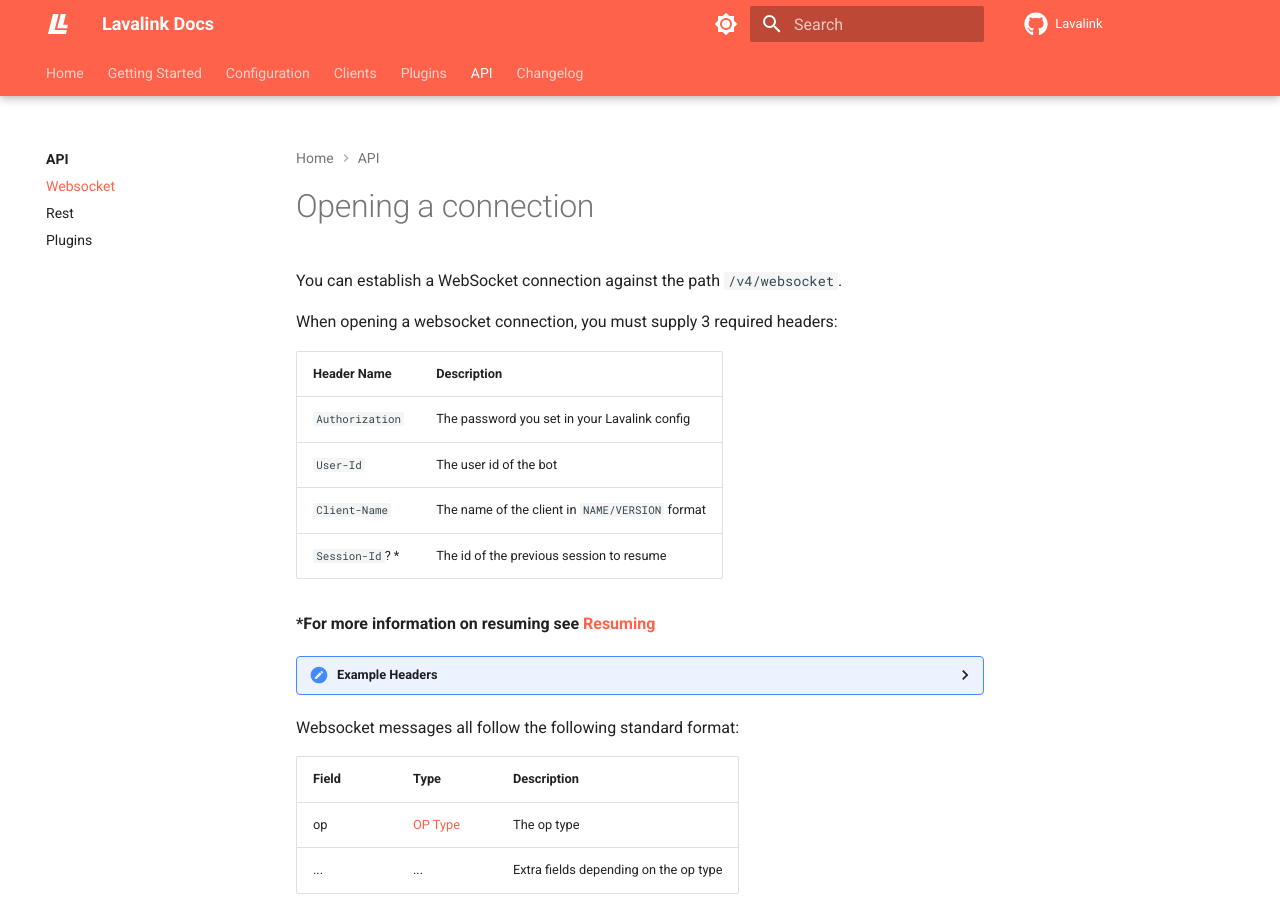
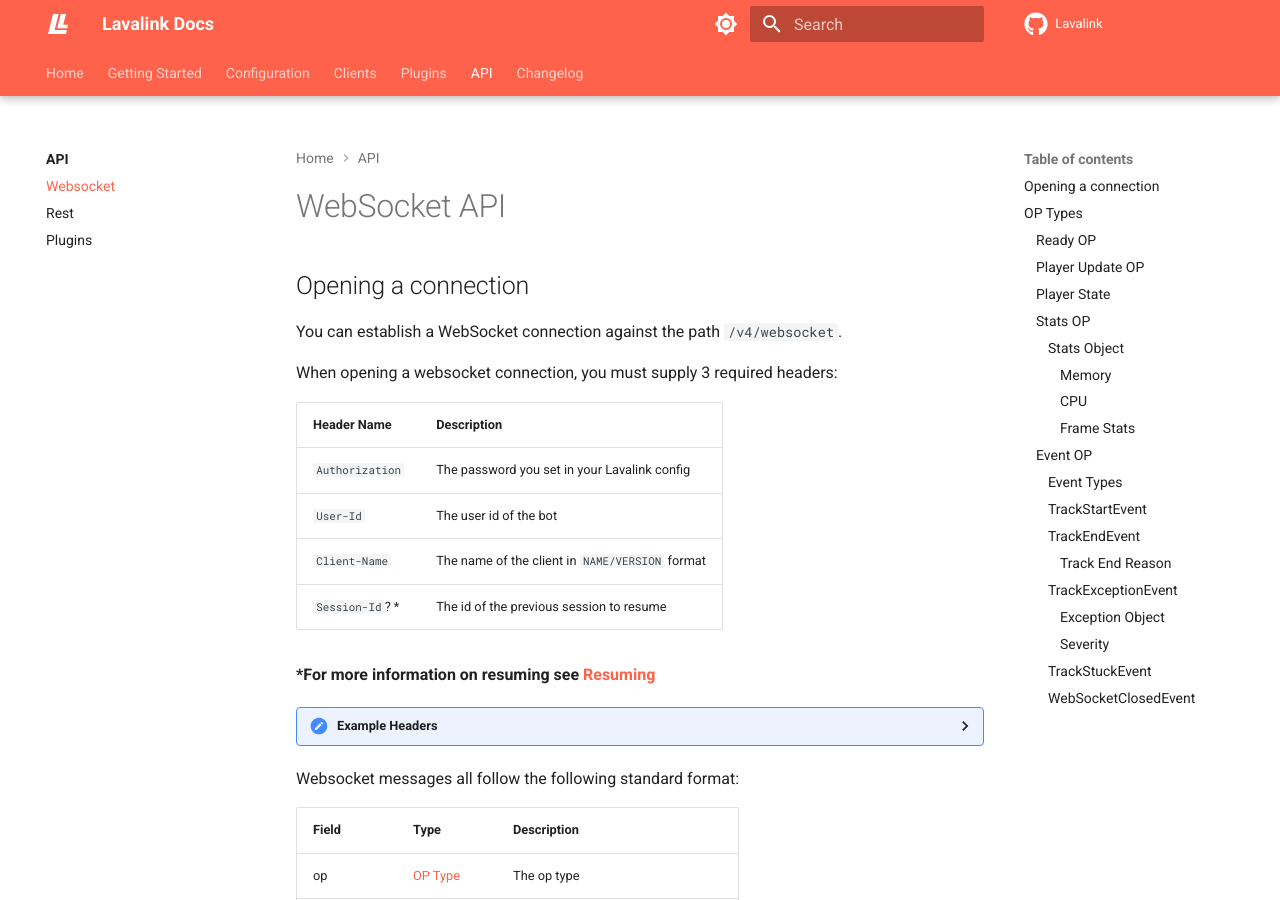
Before and after one commit to lavalink-devs/Lavalink, an MkDocs documentation site: the page built from docs/api/websocket.md, in a window 1280 px wide and 900 px high. Built offline with MkDocs 1.6.1 and Material for MkDocs 9.7.7, drawn with Linux system fonts in a browser that asks for light colours; plug-ins that fetch from the network failed and are left out; comment, search, counter and statistics services are not loaded.

Commit message:
fix websocket TOC & update card icons

```diff
--- a/docs/api/websocket.md
+++ b/docs/api/websocket.md
@@ -2,7 +2,9 @@
 description: Lavalink WebSocket API documentation.
 ---
 
-# Opening a connection
+# WebSocket API
+
+## Opening a connection
 
 You can establish a WebSocket connection against the path `/v4/websocket`.
 
@@ -47,7 +49,7 @@ Websocket messages all follow the following standard format:
 
 </details>
 
-# OP Types
+## OP Types
 
 | OP Type                           | Description                                                   |
 |-----------------------------------|---------------------------------------------------------------|
@@ -56,7 +58,7 @@ Websocket messages all follow the following standard format:
 | [stats](#stats-op)                | Dispatched when the node sends stats once per minute          |
 | [event](#event-op)                | Dispatched when player or voice events occur                  |
 
-## Ready OP
+### Ready OP
 
 Dispatched by Lavalink upon successful connection and authorization. Contains fields determining if resuming was successful, as well as the session id.
 
@@ -80,7 +82,7 @@ Dispatched by Lavalink upon successful connection and authorization. Contains fi
 
 ---
 
-## Player Update OP
+### Player Update OP
 
 Dispatched every x seconds (configurable in `application.yml`) with the current state of the player.
 
@@ -118,11 +120,11 @@ Dispatched every x seconds (configurable in `application.yml`) with the current
 
 ---
 
-#### Stats OP
+### Stats OP
 
 A collection of statistics sent every minute.
 
-##### Stats Object
+#### Stats Object
 
 | Field          | Type                                | Description                                                                                      |
 |----------------|-------------------------------------|--------------------------------------------------------------------------------------------------|
@@ -192,7 +194,7 @@ A collection of statistics sent every minute.
 
 ---
 
-#### Event OP
+### Event OP
 
 Server dispatched an event. See the [Event Types](#event-types) section for more information.
 
@@ -226,7 +228,7 @@ Server dispatched an event. See the [Event Types](#event-types) section for more
 | [TrackStuckEvent](#trackstuckevent)           | Dispatched when a track gets stuck while playing                            |
 | [WebSocketClosedEvent](#websocketclosedevent) | Dispatched when the websocket connection to Discord voice servers is closed |
 
-##### TrackStartEvent
+#### TrackStartEvent
 
 Dispatched when a track starts playing.
 
@@ -266,7 +268,7 @@ Dispatched when a track starts playing.
 
 ---
 
-##### TrackEndEvent
+#### TrackEndEvent
 
 Dispatched when a track ends.
 
@@ -318,7 +320,7 @@ Dispatched when a track ends.
 
 ---
 
-##### TrackExceptionEvent
+#### TrackExceptionEvent
 
 Dispatched when a track throws an exception.
 
@@ -380,7 +382,7 @@ Dispatched when a track throws an exception.
 
 ---
 
-##### TrackStuckEvent
+#### TrackStuckEvent
 
 Dispatched when a track gets stuck while playing.
 
@@ -422,7 +424,7 @@ Dispatched when a track gets stuck while playing.
 
 ---
 
-##### WebSocketClosedEvent
+#### WebSocketClosedEvent
 
 Dispatched when an audio WebSocket (to Discord) is closed.
 This can happen for various reasons (normal and abnormal), e.g. when using an expired voice server update.
```
Also changed, not shown: docs/index.md (+2 -2 lines).
